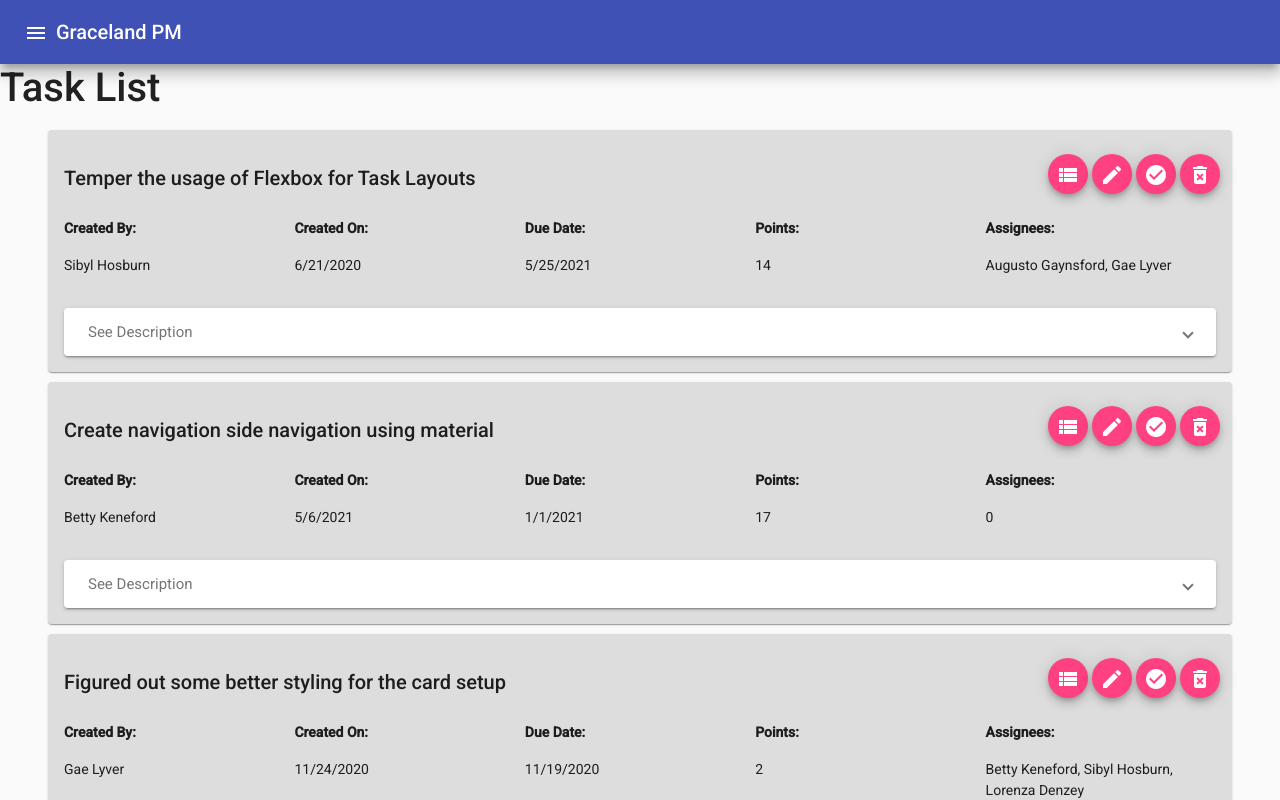
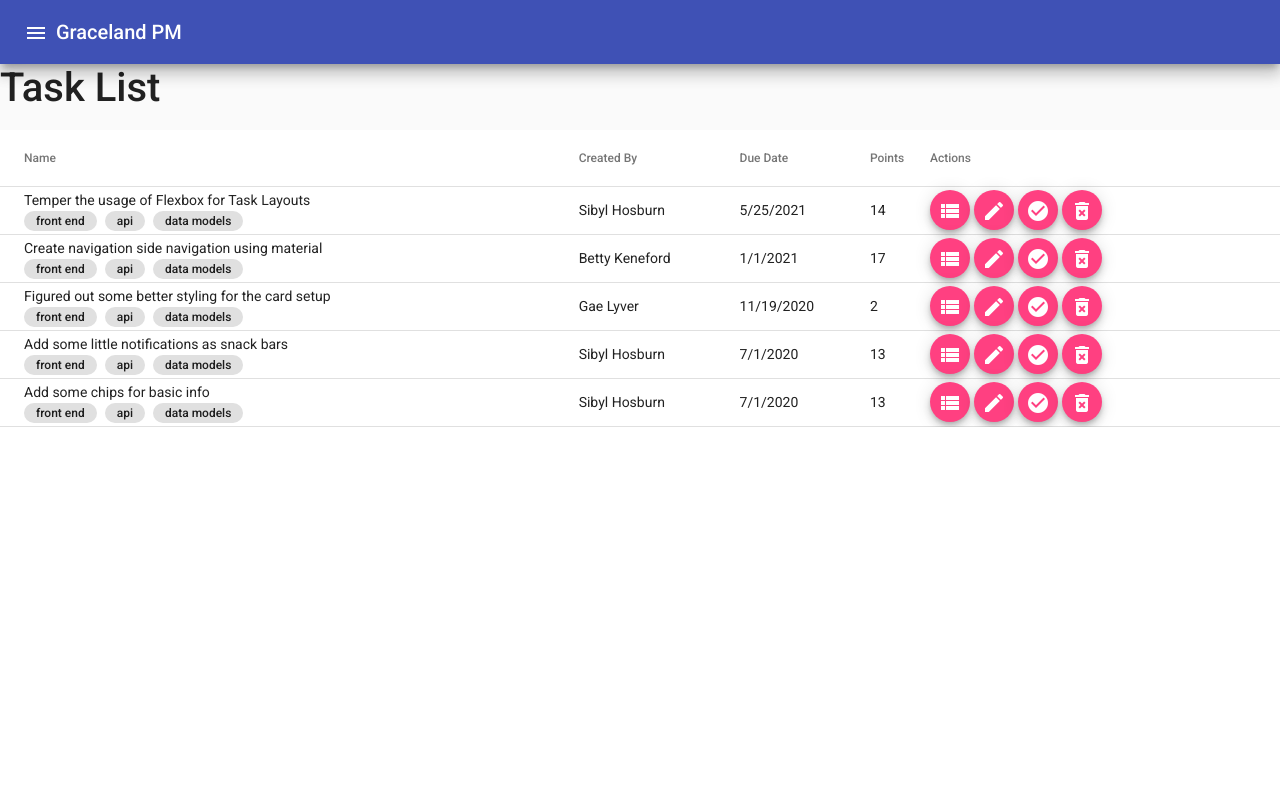
Before and after one commit to walkersoft/graceland-angular, an Angular app: page / in a window 1280 px wide. Shown: the top 800 px of the page. Built offline with nearby package versions, Linux system fonts and the light colour scheme.

Commit message:
tried working with tables and chips

```diff
--- a/src/app/app.component.html
+++ b/src/app/app.component.html
@@ -13,7 +13,7 @@
 
       <div fxLayout="column" fxLayoutGap="10px">
         <div><h1>Task List</h1></div>
-        <div *ngFor="let task of tasks" class="ml-5 mr-5">
+        <!-- <div *ngFor="let task of tasks" class="ml-5 mr-5">
           <mat-card [style.backgroundColor]="'#ddd'" fxLayout="column">
             <div fxLayout="row" fxLayoutAlign="start center">
               <h5 fxFlex>{{ task.title }}</h5>
@@ -59,7 +59,46 @@
               <p>{{ task.description }}</p>
             </mat-expansion-panel>
           </mat-card>
-        </div>
+        </div> -->
+
+        <table mat-table [dataSource]="tasks">
+          <ng-container matColumnDef="title">
+            <th mat-header-cell *matHeaderCellDef>Name</th>
+            <td mat-cell *matCellDef="let task">
+              <div>{{task.title}}</div>
+              <mat-chip-list>
+                <mat-chip class="small-chip">front end</mat-chip>
+                <mat-chip class="small-chip">api</mat-chip>
+                <mat-chip class="small-chip">data models</mat-chip>
+              </mat-chip-list>
+            </td>
+          </ng-container>
+          <ng-container matColumnDef="creator">
+            <th mat-header-cell *matHeaderCellDef>Created By</th>
+            <td mat-cell *matCellDef="let task">{{task.creator}}</td>
+          </ng-container>
+          <ng-container matColumnDef="dueDate">
+            <th mat-header-cell *matHeaderCellDef>Due Date</th>
+            <td mat-cell *matCellDef="let task">{{task.dueDate}}</td>
+          </ng-container>
+          <ng-container matColumnDef="points">
+            <th mat-header-cell *matHeaderCellDef>Points</th>
+            <td mat-cell *matCellDef="let task">{{task.points}}</td>
+          </ng-container>
+          <ng-container matColumnDef="actions">
+            <th mat-header-cell *matHeaderCellDef>Actions</th>
+            <td mat-cell *matCellDef="let task">
+              <button mat-mini-fab class="mr-1" (click)="openTask()"><mat-icon>view_list</mat-icon></button>
+              <button mat-mini-fab class="mr-1" (click)="editTask()"><mat-icon>edit</mat-icon></button>
+              <button mat-mini-fab class="mr-1" (click)="markComplete()"><mat-icon>check_circle</mat-icon></button>
+              <button mat-mini-fab class="mr-1" (click)="deleteTask(task.id)"><mat-icon>delete_forever</mat-icon></button>
+            </td>
+          </ng-container>
+
+          <tr mat-header-row *matHeaderRowDef="taskHeaders" class="mt-5"></tr>
+          <tr mat-row *matRowDef="let row; columns: taskHeaders;"></tr>
+        </table>
+
       </div>
   </mat-drawer-content>
 
--- a/src/app/app.component.scss
+++ b/src/app/app.component.scss
@@ -3,3 +3,8 @@ mat-drawer {
   min-width: 300px;
   max-width: 300px;
 }
+
+.small-chip {
+  min-height: 20px !important;
+  font-size: 12px;
+}
--- a/src/app/app.component.ts
+++ b/src/app/app.component.ts
@@ -11,7 +11,9 @@ export class AppComponent implements OnInit {
   tasks: ITask[] = [];
 
   constructor(private snackBar: MatSnackBar) {}
+
   snackBarDuration = {duration: 5000};
+  taskHeaders: string[] = ['title', 'creator', 'dueDate', 'points', 'actions'];
 
   openTask(): void {
     this.snackBar.open("Opened the task.", "GOT IT!", this.snackBarDuration);
@@ -21,8 +23,8 @@ export class AppComponent implements OnInit {
     this.snackBar.open("Task marked complete.", "BOOYAH!", this.snackBarDuration);
   }
 
-  deleteTask(): void {
-    this.snackBar.open("Imaginary task was deleted.", "WTF!!", this.snackBarDuration);
+  deleteTask(n: number): void {
+    this.snackBar.open("Imaginary task " + n + " was deleted.", "WTF!!", this.snackBarDuration);
   }
 
   editTask(): void {
--- a/src/app/app.module.ts
+++ b/src/app/app.module.ts
@@ -12,7 +12,9 @@ import { MatTooltipModule } from '@angular/material/tooltip';
 import { FlexLayoutModule } from '@angular/flex-layout';
 import { MatToolbarModule } from '@angular/material/toolbar';
 import { MatSidenavModule } from '@angular/material/sidenav';
-import { MatSnackBar, MatSnackBarModule } from '@angular/material/snack-bar'
+import { MatSnackBarModule } from '@angular/material/snack-bar';
+import { MatTableModule } from '@angular/material/table';
+import { MatChipsModule } from '@angular/material/chips';
 
 @NgModule({
   declarations: [
@@ -31,6 +33,8 @@ import { MatSnackBar, MatSnackBarModule } from '@angular/material/snack-bar'
     MatToolbarModule,
     MatSidenavModule,
     MatSnackBarModule,
+    MatTableModule,
+    MatChipsModule,
   ],
   providers: [],
   bootstrap: [AppComponent]
```
